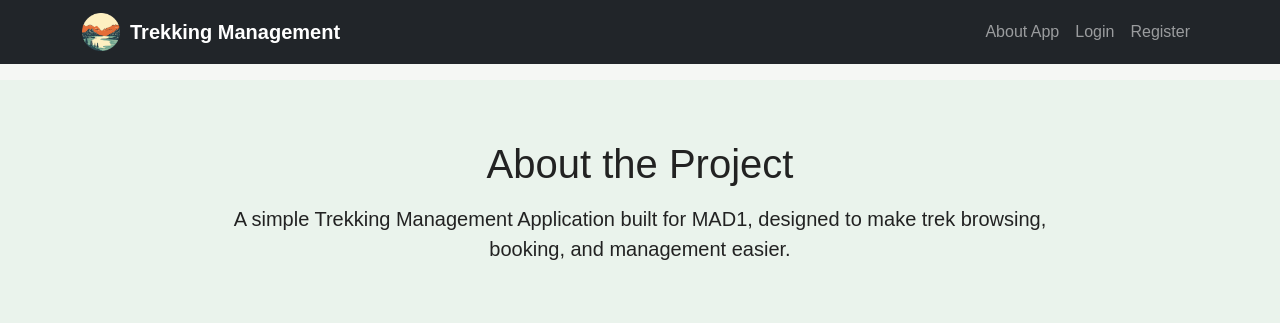
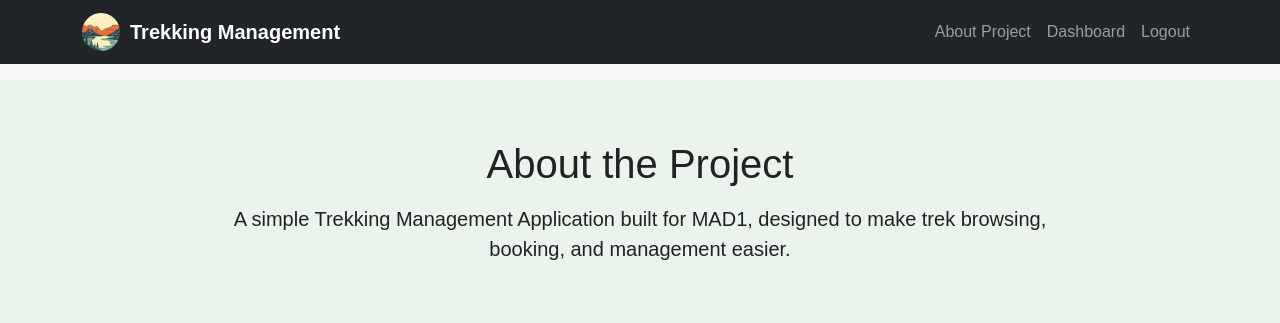
Before and after one commit to richa-chaudharyy/Trekking-Management, a Flask app: page /about in a window 1280 px wide. Shown: the top 323 px of the page. Run offline with Flask 3, Linux system fonts and the light colour scheme; the visitor is signed in with stand-in values (Sample User, id 1).

Commit message:
update navbar

```diff
--- a/templates/base.html
+++ b/templates/base.html
@@ -25,10 +25,37 @@
             </button>
 
             <div class="collapse navbar-collapse" id="mainNavbar">
+
                 <ul class="navbar-nav ms-auto">
+
                     <li class="nav-item">
-                        <a class="nav-link" href="{{ url_for('about') }}">About App</a>
+                        <a class="nav-link" href="{{ url_for('about') }}">About Project</a>
                     </li>
+
+                    {% if session.get("user_id") %}
+
+                        {% if session.get("role") == "admin" %}
+                            <li class="nav-item">
+                                <a class="nav-link" href="{{ url_for('admin_dashboard') }}">Dashboard</a>
+                            </li>
+
+                        {% elif session.get("role") == "staff" %}
+                            <li class="nav-item">
+                                <a class="nav-link" href="{{ url_for('staff_dashboard') }}">Dashboard</a>
+                            </li>
+
+                        {% elif session.get("role") == "user" %}
+                            <li class="nav-item">
+                                <a class="nav-link" href="{{ url_for('user_dashboard') }}">Dashboard</a>
+                            </li>
+
+                        {% endif %}
+
+                        <li class="nav-item">
+                            <a class="nav-link" href="{{ url_for('logout') }}">Logout</a>
+                        </li>
+
+                    {% else %}
 
                         <li class="nav-item">
                             <a class="nav-link" href="{{ url_for('login') }}">Login</a>
@@ -37,7 +64,10 @@
                         <li class="nav-item">
                             <a class="nav-link" href="{{ url_for('register') }}">Register</a>
                         </li>
+
+                    {% endif %}
                 </ul>
+
             </div>
         </div>
     </nav>
```
Lines whose indentation alone changed are shown as unchanged.
